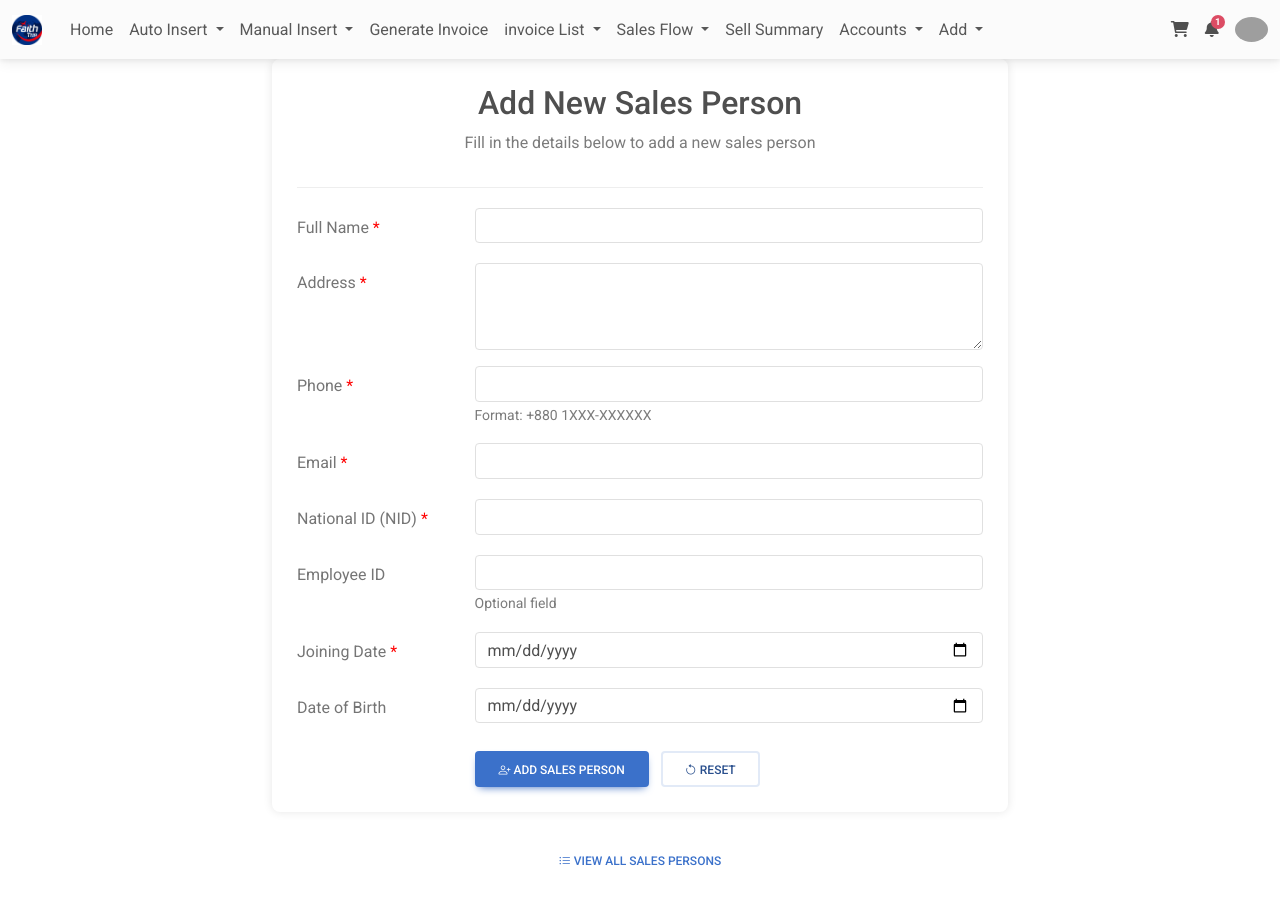
After one commit to Adritomustafa153/FaithTrip_management, a PHP site: page /add_sales_person.php in a window 1280 px wide. The commit adds this page. Run offline with PHP 8.4, Linux system fonts and the light colour scheme; grey boxes are pictures that could not be loaded.

Commit message:
Navbar modification for add sales person reference. New page added for inserting sales person.

```diff
--- /dev/null
+++ b/add_sales_person.php
@@ -0,0 +1,261 @@
+<?php
+// Database connection
+include 'db.php';
+
+// Initialize variables
+$name = $address = $phone = $email = $nid = $employee_id = $joining_date = $date_of_birth = "";
+$error = $success = "";
+
+// Process form submission
+if ($_SERVER["REQUEST_METHOD"] == "POST") {
+    // Sanitize and validate input
+    $name = sanitize_input($_POST["name"]);
+    $address = sanitize_input($_POST["address"]);
+    $phone = sanitize_input($_POST["phone"]);
+    $email = sanitize_input($_POST["email"]);
+    $nid = sanitize_input($_POST["nid"]);
+    $employee_id = sanitize_input($_POST["employee_id"]);
+    $joining_date = sanitize_input($_POST["joining_date"]);
+    $date_of_birth = sanitize_input($_POST["date_of_birth"]);
+
+    // Validate required fields
+    if (empty($name) || empty($address) || empty($phone) || empty($email) || empty($nid) || empty($joining_date)) {
+        $error = "Please fill in all required fields.";
+    } else {
+        // Check for duplicate email, NID, or employee_id with specific counts
+        $check_sql = "SELECT
+            SUM(email = ?) as email_count,
+            SUM(nid = ?) as nid_count,
+            SUM(employee_id = ?) as employee_id_count
+        FROM sales_person
+        WHERE email = ? OR nid = ? OR employee_id = ?";
+        $stmt = $conn->prepare($check_sql);
+        $stmt->bind_param("ssssss", $email, $nid, $employee_id, $email, $nid, $employee_id);
+        $stmt->execute();
+        $result = $stmt->get_result();
+        $row = $result->fetch_assoc();
+
+        if ($row['email_count'] > 0) {
+            $error = "A sales person with the same email already exists.";
+        } elseif ($row['nid_count'] > 0) {
+            $error = "A sales person with the same NID already exists.";
+        } elseif (!empty($employee_id) && $row['employee_id_count'] > 0) {
+            $error = "A sales person with the same employee ID already exists.";
+        } else {
+            // Insert data into database
+            $insert_sql = "INSERT INTO sales_person (name, address, phone, email, nid, employee_id, joining_date, date_of_birth)
+                          VALUES (?, ?, ?, ?, ?, ?, ?, ?)";
+            $stmt = $conn->prepare($insert_sql);
+            $stmt->bind_param("ssssssss", $name, $address, $phone, $email, $nid, $employee_id, $joining_date, $date_of_birth);
+
+            if ($stmt->execute()) {
+                $success = "Sales person added successfully!";
+                // Clear form
+                $name = $address = $phone = $email = $nid = $employee_id = $joining_date = $date_of_birth = "";
+            } else {
+                $error = "Error: " . $stmt->error;
+            }
+        }
+        $stmt->close();
+    }
+}
+
+// Function to sanitize input
+function sanitize_input($data) {
+    $data = trim($data);
+    $data = stripslashes($data);
+    $data = htmlspecialchars($data);
+    return $data;
+}
+
+$conn->close();
+?>
+
+<!DOCTYPE html>
+<html lang="en">
+<head>
+    <meta charset="UTF-8">
+    <meta name="viewport" content="width=device-width, initial-scale=1.0">
+    <title>Add Sales Person</title>
+    <!-- Bootstrap CSS -->
+    <link href="https://cdn.jsdelivr.net/npm/bootstrap@5.3.0/dist/css/bootstrap.min.css" rel="stylesheet">
+    <style>
+        body {
+            background-color: #f8f9fa;
+
+        }
+        .form-container {
+            background-color: white;
+            border-radius: 8px;
+            box-shadow: 0 0 10px rgba(0,0,0,0.1);
+            padding: 25px;
+            margin-bottom: 30px;
+        }
+        .form-header {
+            border-bottom: 1px solid #eee;
+            padding-bottom: 15px;
+            margin-bottom: 20px;
+        }
+        .required-field::after {
+            content: " *";
+            color: red;
+        }
+        .error-message {
+            color: #dc3545;
+            font-size: 0.875em;
+            margin-top: 0.25rem;
+        }
+    </style>
+</head>
+<body>
+    <?php include 'nav.php'; ?>
+    <div class="container">
+        <div class="row justify-content-center">
+            <div class="col-md-8">
+                <div class="form-container">
+                    <div class="form-header">
+                        <h2 class="text-center">Add New Sales Person</h2>
+                        <p class="text-center text-muted">Fill in the details below to add a new sales person</p>
+                    </div>
+
+                    <?php if (!empty($error)): ?>
+                        <div class="alert alert-danger"><?php echo $error; ?></div>
+                    <?php endif; ?>
+
+                    <?php if (!empty($success)): ?>
+                        <div class="alert alert-success"><?php echo $success; ?></div>
+                    <?php endif; ?>
+
+                    <form method="post" action="<?php echo htmlspecialchars($_SERVER["PHP_SELF"]); ?>">
+                        <div class="row mb-3">
+                            <label for="name" class="col-sm-3 col-form-label required-field">Full Name</label>
+                            <div class="col-sm-9">
+                                <input type="text" class="form-control" id="name" name="name" value="<?php echo $name; ?>" required>
+                            </div>
+                        </div>
+
+                        <div class="row mb-3">
+                            <label for="address" class="col-sm-3 col-form-label required-field">Address</label>
+                            <div class="col-sm-9">
+                                <textarea class="form-control" id="address" name="address" rows="3" required><?php echo $address; ?></textarea>
+                            </div>
+                        </div>
+
+                        <div class="row mb-3">
+                            <label for="phone" class="col-sm-3 col-form-label required-field">Phone</label>
+                            <div class="col-sm-9">
+                                <input type="tel" class="form-control" id="phone" name="phone" value="<?php echo $phone; ?>" required>
+                                <small class="text-muted">Format: +880 1XXX-XXXXXX</small>
+                            </div>
+                        </div>
+
+                        <div class="row mb-3">
+                            <label for="email" class="col-sm-3 col-form-label required-field">Email</label>
+                            <div class="col-sm-9">
+                                <input type="email" class="form-control" id="email" name="email" value="<?php echo $email; ?>" required>
+                            </div>
+                        </div>
+
+                        <div class="row mb-3">
+                            <label for="nid" class="col-sm-3 col-form-label required-field">National ID (NID)</label>
+                            <div class="col-sm-9">
+                                <input type="text" class="form-control" id="nid" name="nid" value="<?php echo $nid; ?>" required>
+                            </div>
+                        </div>
+
+                        <div class="row mb-3">
+                            <label for="employee_id" class="col-sm-3 col-form-label">Employee ID</label>
+                            <div class="col-sm-9">
+                                <input type="text" class="form-control" id="employee_id" name="employee_id" value="<?php echo $employee_id; ?>">
+                                <small class="text-muted">Optional field</small>
+                            </div>
+                        </div>
+
+                        <div class="row mb-3">
+                            <label for="joining_date" class="col-sm-3 col-form-label required-field">Joining Date</label>
+                            <div class="col-sm-9">
+                                <input type="date" class="form-control" id="joining_date" name="joining_date" value="<?php echo $joining_date; ?>" required>
+                            </div>
+                        </div>
+
+                        <div class="row mb-3">
+                            <label for="date_of_birth" class="col-sm-3 col-form-label">Date of Birth</label>
+                            <div class="col-sm-9">
+                                <input type="date" class="form-control" id="date_of_birth" name="date_of_birth" value="<?php echo $date_of_birth; ?>">
+                            </div>
+                        </div>
+
+                        <div class="row mt-4">
+                            <div class="col-sm-9 offset-sm-3">
+                                <button type="submit" class="btn btn-primary me-2">
+                                    <i class="bi bi-person-plus"></i> Add Sales Person
+                                </button>
+                                <button type="reset" class="btn btn-outline-secondary">
+                                    <i class="bi bi-arrow-counterclockwise"></i> Reset
+                                </button>
+                            </div>
+                        </div>
+                    </form>
+                </div>
+
+                <div class="text-center mb-4">
+                    <a href="list_sales_persons.php" class="btn btn-link">
+                        <i class="bi bi-list-ul"></i> View All Sales Persons
+                    </a>
+                </div>
+            </div>
+        </div>
+    </div>
+
+    <!-- Bootstrap Icons -->
+    <link rel="stylesheet" href="https://cdn.jsdelivr.net/npm/bootstrap-icons@1.10.0/font/bootstrap-icons.css">
+    <!-- Bootstrap JS Bundle with Popper -->
+    <script src="https://cdn.jsdelivr.net/npm/bootstrap@5.3.0/dist/js/bootstrap.bundle.min.js"></script>
+    <!-- Form validation script -->
+    <script>
+        // Client-side form validation
+        document.querySelector('form').addEventListener('submit', function(e) {
+            let isValid = true;
+            const requiredFields = document.querySelectorAll('[required]');
+
+            requiredFields.forEach(field => {
+                if (!field.value.trim()) {
+                    isValid = false;
+                    field.classList.add('is-invalid');
+
+                    // Add error message if not already present
+                    if (!field.nextElementSibling || !field.nextElementSibling.classList.contains('error-message')) {
+                        const error = document.createElement('div');
+                        error.className = 'error-message';
+                        error.textContent = 'This field is required';
+                        field.parentNode.insertBefore(error, field.nextSibling);
+                    }
+                } else {
+                    field.classList.remove('is-invalid');
+                    // Remove error message if exists
+                    if (field.nextElementSibling && field.nextElementSibling.classList.contains('error-message')) {
+                        field.nextElementSibling.remove();
+                    }
+                }
+            });
+
+            // Validate email format
+            const emailField = document.getElementById('email');
+            if (emailField.value && !/^[^\s@]+@[^\s@]+\.[^\s@]+$/.test(emailField.value)) {
+                isValid = false;
+                emailField.classList.add('is-invalid');
+                if (!emailField.nextElementSibling || !emailField.nextElementSibling.classList.contains('error-message')) {
+                    const error = document.createElement('div');
+                    error.className = 'error-message';
+                    error.textContent = 'Please enter a valid email address';
+                    emailField.parentNode.insertBefore(error, emailField.nextSibling);
+                }
+            }
+
+            if (!isValid) {
+                e.preventDefault();
+            }
+        });
+    </script>
+</body>
+</html>
--- a/nav.php
+++ b/nav.php
@@ -233,6 +233,9 @@
             <li>
             <a class="dropdown-item" href="insert_sources.php">Sourcing</a>
           </li>
+                      <li>
+            <a class="dropdown-item" href="add_sales_person.php">Sales Person</a>
+          </li>
         </ul>
       </li>
       </ul>
```
Also changed, not shown: debug.txt (+4 -4 lines), payment success.gif (added), uploads/receipts/receipt_68776d2e9f778.jpg (added), 5 other files.
